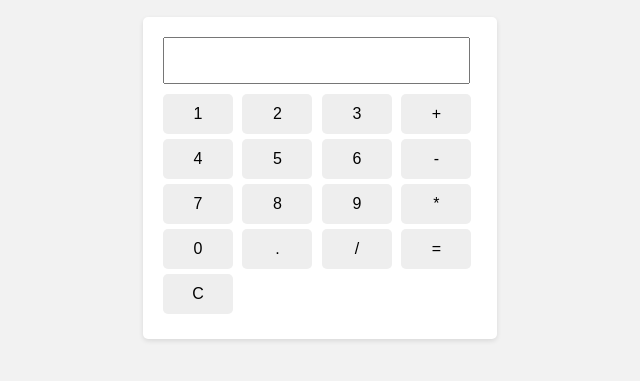
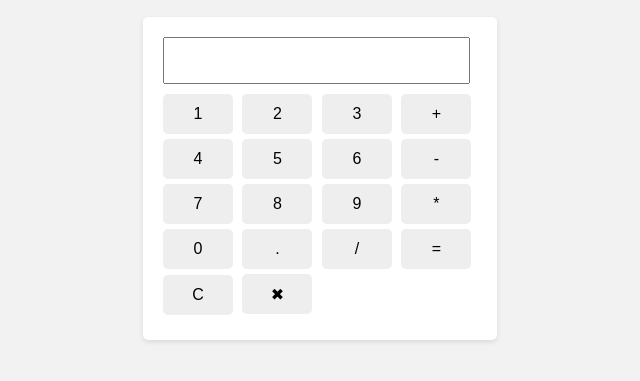
Before and after one commit to diegoernest/practica-ramas-merge, a plain HTML site: page index.html in a window 1280 px wide. Shown: the part 119-500 px from the top of the page, without its empty margins (320-960 px from the left). Drawn offline with Linux system fonts and the light colour scheme.

Commit message:
boton de pedriCode

```diff
--- a/index.html
+++ b/index.html
@@ -36,6 +36,9 @@
         <input type="button" value="=" onclick="calcular()">
         <br>
         <input type="button" value="C" onclick="limpiarPantalla()">
+        <input type="button" value="✖" onclick="deshacer()">
+
+
     </div>
 
     <script src="script.js"></script>
--- a/script.js
+++ b/script.js
@@ -11,3 +11,9 @@ function agregarALaPantalla(value) {
   function limpiarPantalla() {
     document.getElementById('pantalla').value = '';
   }
+
+  function deshacer(){
+    const valorPantalla = document.getElementById('pantalla').value;
+    const resultado = valorPantalla.substring(0, valorPantalla.length -1);
+    document.getElementById('pantalla').value = resultado
+  }
```
